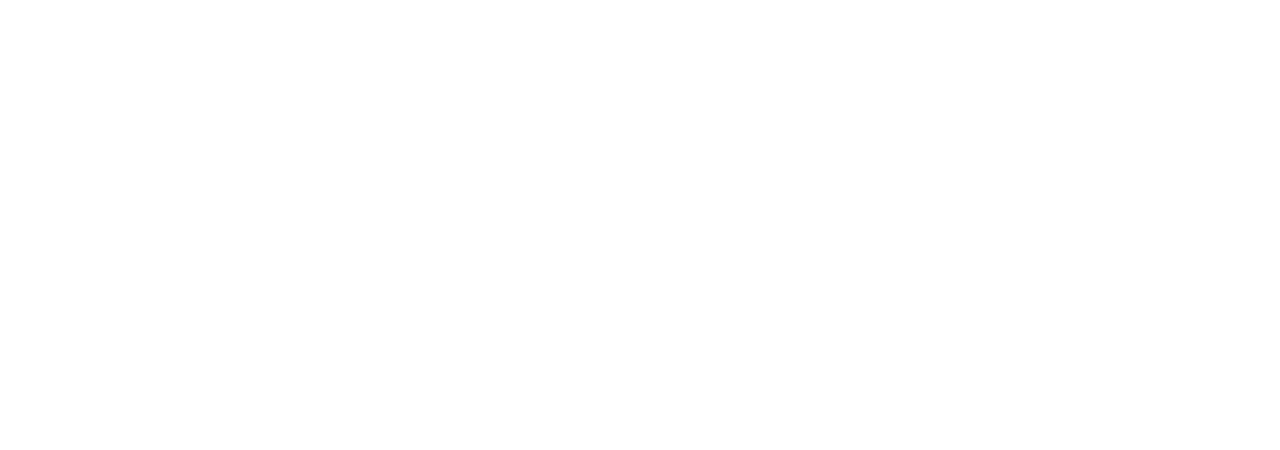
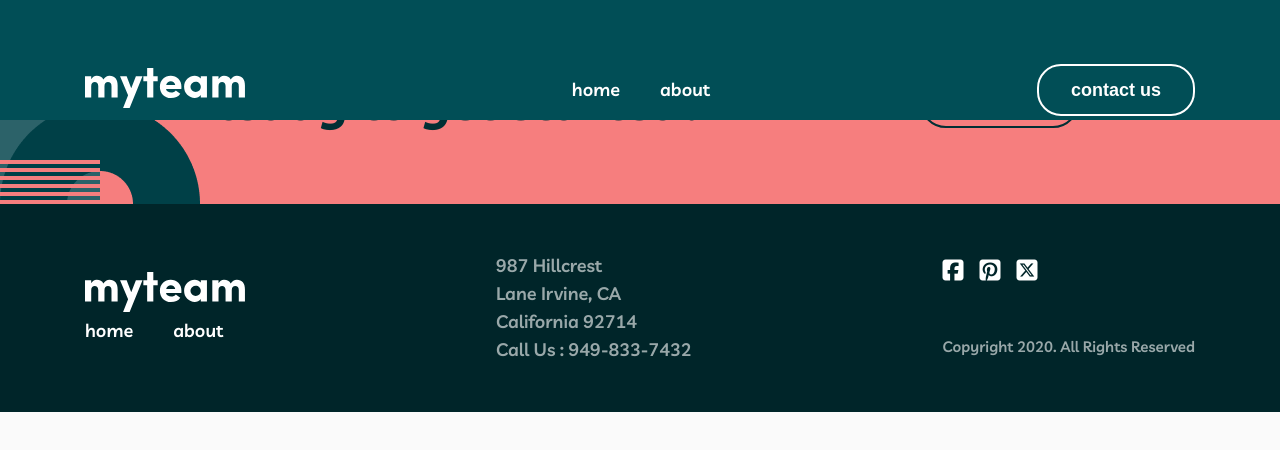
Before and after one commit to abdulhayev-nuriddin/myteam, a plain HTML site: page html/about.html in a window 1280 px wide. Drawn offline with Linux system fonts and the light colour scheme.

Commit message:
bugs fixed

```diff
--- a/html/about.html
+++ b/html/about.html
@@ -0,0 +1,135 @@
+<!DOCTYPE html>
+<html lang="en">
+  <head>
+    <meta charset="UTF-8" />
+    <meta name="viewport" content="width=device-width, initial-scale=1.0" />
+    <meta
+      name="description"
+      content="Designed and developed by Universal, Abdulhayev Nuriddin"
+    />
+    <meta name="author" content="Universal, Abdulhayev Nuriddin" />
+    <title>Designed by Universal</title>
+    <link
+      rel="shortcut icon"
+      href="../images/favicon.svg"
+      type="image/x-icon"
+    />
+    <link rel="stylesheet" href="../css/main.css" />
+    <!-- <link rel="stylesheet" href="./bootstrap/css/bootstrap.min.css" /> -->
+    <link
+      rel="stylesheet"
+      href="https://cdnjs.cloudflare.com/ajax/libs/font-awesome/6.7.2/css/all.min.css"
+    />
+  </head>
+  <body>
+    <div id="scrollProgressBar"></div>
+    <div id="loader"></div>
+
+    <header class="header hidden-content">
+      <div class="cnt header__cnt">
+        <a href="../index.html" class="header__banner">
+          <img src="../images/logo.svg" alt="logo" class="header__logo" />
+        </a>
+        <nav class="header__nav">
+          <ul class="header__list">
+            <li class="header__items">
+              <a href="../index.html" class="header__links">home</a>
+            </li>
+            <li class="header__items">
+              <a href="#" class="header__links">about</a>
+            </li>
+          </ul>
+        </nav>
+        <button
+          class="header__btn"
+          onclick="window.location.href='./contact.html'"
+        >
+          contact us
+        </button>
+        <div class="header__menu">
+          <span></span>
+          <span></span>
+          <span></span>
+        </div>
+      </div>
+    </header>
+
+    <main class="main hidden-content">
+      <section class="ready">
+        <img src="../images/readybgi.png" alt="ready" class="ready__img" />
+        <div class="cnt ready__cnt">
+          <h2 class="ready__title">Ready to get started?</h2>
+          <button
+            class="ready__btn"
+            onclick="window.location.href='./contact.html'"
+          >
+            contact us
+          </button>
+        </div>
+      </section>
+    </main>
+
+    <footer class="footer hidden-content">
+      <div class="cnt footer__cnt">
+        <ul class="footer__list">
+          <li class="footer__item">
+            <img src="../images/logo.svg" alt="logo" class="footer__logo" />
+          </li>
+          <li class="footer__item">
+            <a href="../index.html" class="footer__link">home</a>
+            <a href="#" class="footer__link">about</a>
+          </li>
+        </ul>
+        <ul class="footer__lists">
+          <li class="footer__items">
+            <p class="footer__text">987 Hillcrest</p>
+          </li>
+          <li class="footer__items">
+            <p class="footer__text">Lane Irvine, CA</p>
+          </li>
+          <li class="footer__items">
+            <p class="footer__text">California 92714</p>
+          </li>
+          <li class="footer__items">
+            <a href="tel:+949-833-7432" class="footer__link footer__links"
+              >Call Us : 949-833-7432</a
+            >
+          </li>
+        </ul>
+        <ul class="footer__list3">
+          <li class="footer__item3">
+            <a
+              href="http://www.facebook.com"
+              target="_blank"
+              rel="noopener noreferrer"
+              class="footer__link3"
+            >
+              <i class="fa-brands fa-square-facebook"></i>
+            </a>
+            <a
+              href="http://www.pinterest.com"
+              target="_blank"
+              rel="noopener noreferrer"
+              class="footer__link3"
+            >
+              <i class="fa-brands fa-square-pinterest"></i>
+            </a>
+            <a
+              href="http://www.x.com"
+              target="_blank"
+              rel="noopener noreferrer"
+              class="footer__link3"
+            >
+              <i class="fa-brands fa-square-x-twitter"></i>
+            </a>
+          </li>
+          <li class="footer__item3">
+            <p class="footer__copy">Copyright 2020. All Rights Reserved</p>
+          </li>
+        </ul>
+      </div>
+    </footer>
+
+    <script src="../js/main.js"></script>
+  </body>
+</html>
--- a/js/main.js
+++ b/js/main.js
@@ -2,28 +2,28 @@
 
 // -----------------------------------------------------------------------------
 
-// function hideLoader() {
-//   const loader = document.getElementById("loader");
-//   const contents = document.querySelectorAll(".hidden-content");
+function hideLoader() {
+  const loader = document.getElementById("loader");
+  const contents = document.querySelectorAll(".hidden-content");
 
-//   let isLoaded = false;
-//   let isMinimumTimePassed = false;
+  let isLoaded = false;
+  let isMinimumTimePassed = false;
 
-//   setTimeout(() => {
-//     isMinimumTimePassed = true;
-//     if (isLoaded) hideNow();
-//   }, 1500);
+  setTimeout(() => {
+    isMinimumTimePassed = true;
+    if (isLoaded) hideNow();
+  }, 1500);
 
-//   window.addEventListener("load", () => {
-//     isLoaded = true;
-//     if (isMinimumTimePassed) hideNow();
-//   });
+  window.addEventListener("load", () => {
+    isLoaded = true;
+    if (isMinimumTimePassed) hideNow();
+  });
 
-//   function hideNow() {
-//     loader.classList.add("hidden");
-//     contents.forEach((el) => el.classList.add("show"));
-//   }
-// }
+  function hideNow() {
+    loader.classList.add("hidden");
+    contents.forEach((el) => el.classList.add("show"));
+  }
+}
 
 // -----------------------------------------------------------------------------
 
@@ -125,7 +125,7 @@ function toggleHamburgerMenu() {
 // -----------------------------------------------------------------------------
 
 document.addEventListener("DOMContentLoaded", () => {
-  // hideLoader();
+  hideLoader();
   // toggleTheme();
   updateScrollProgressBar();
   toggleHamburgerMenu();
--- a/scss/base/_general.scss
+++ b/scss/base/_general.scss
@@ -90,14 +90,14 @@ img {
     }
 }
 
-// .hidden-content {
-//     opacity: 0;
-//     transition: opacity 1s ease;
-// }
+.hidden-content {
+    opacity: 0;
+    transition: opacity 1s ease;
+}
 
-// .hidden-content.show {
-//     opacity: 1;
-// }
+.hidden-content.show {
+    opacity: 1;
+}
 
 #loader {
     width: 80px;
```
Also changed, not shown: html/contact.html (+117 -0 lines), index.html (+1 -1 lines), css/main.css, 1 other file.
